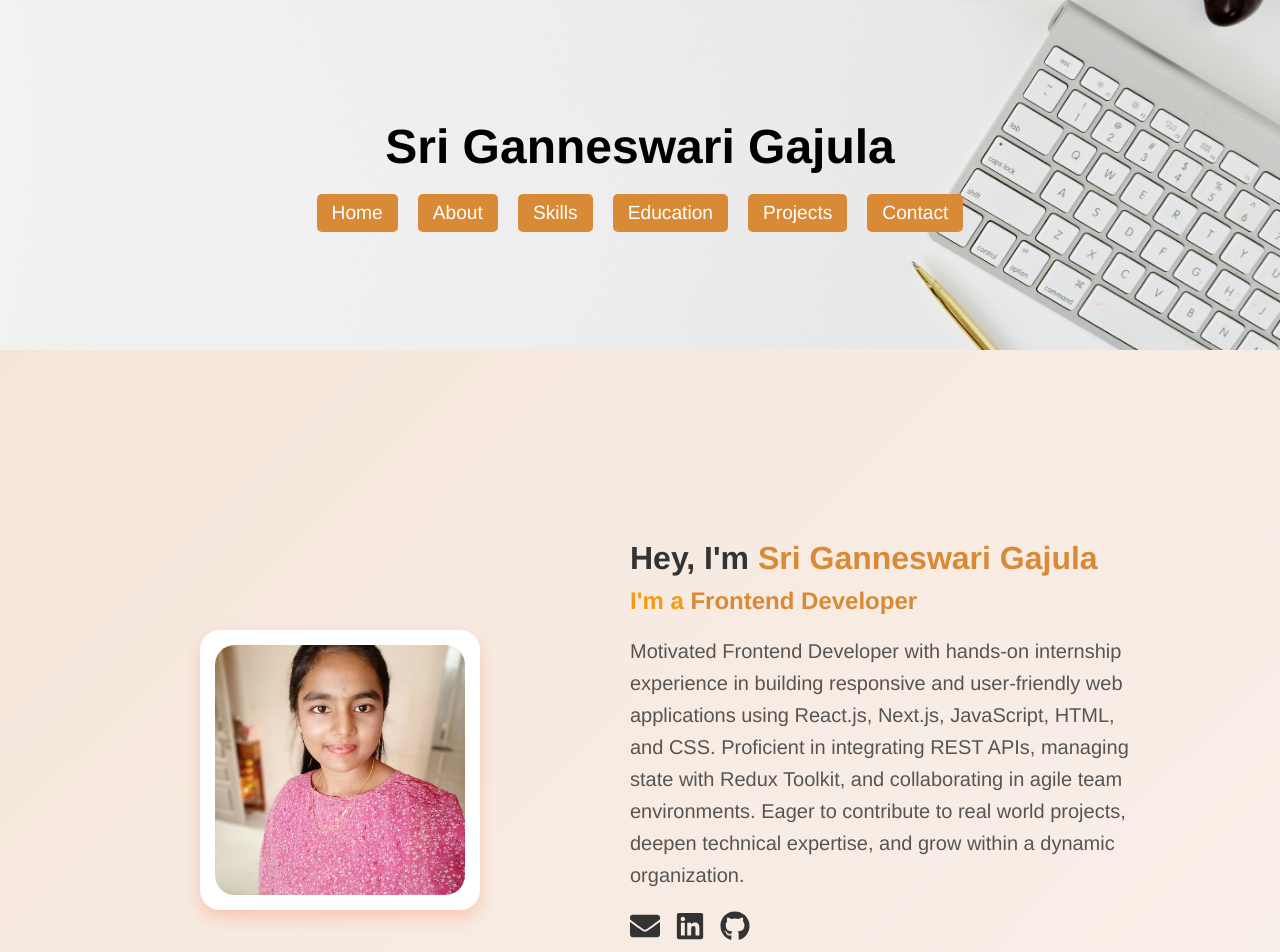
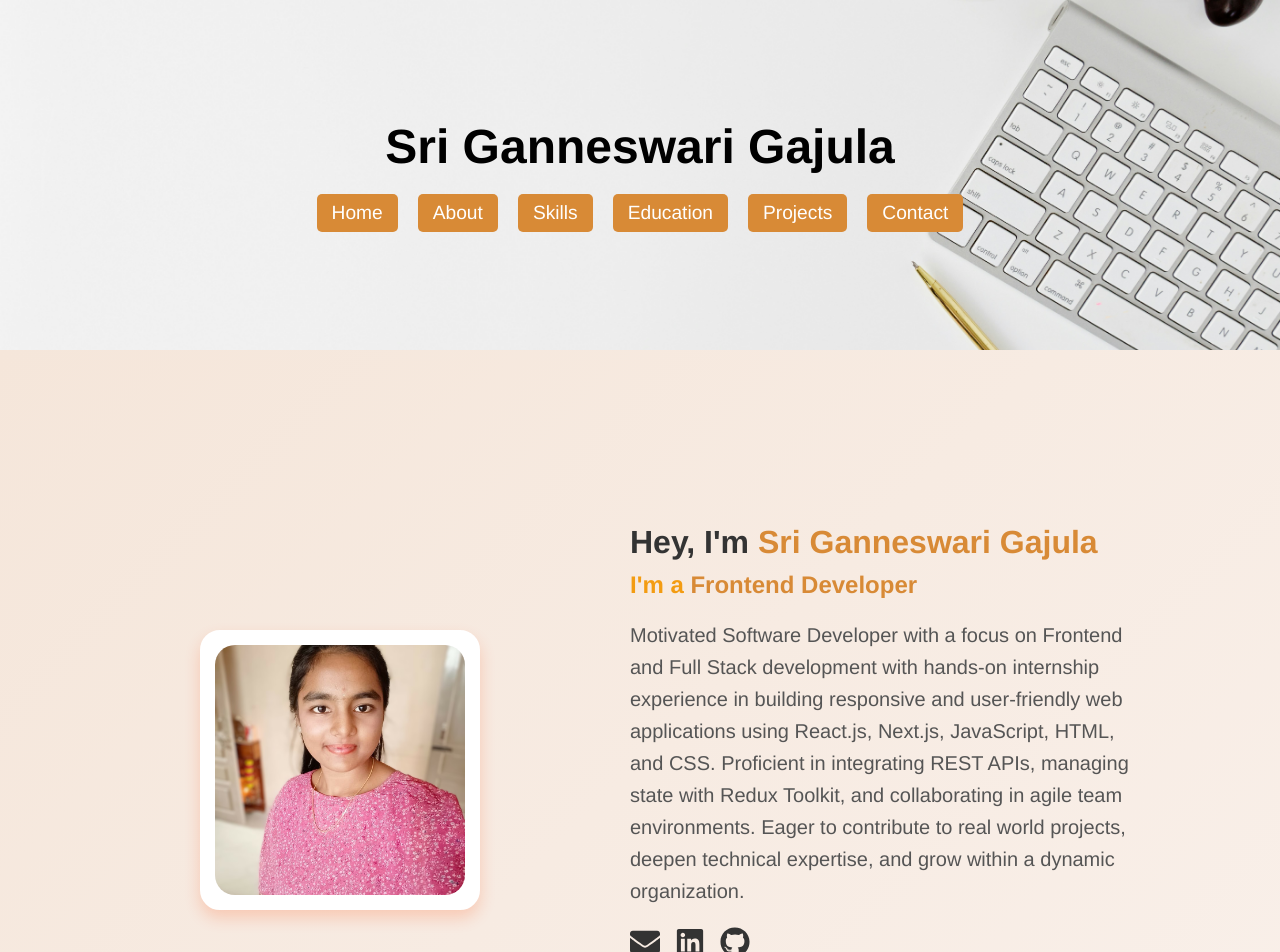
Before and after one commit to Sri-Ganneswari1/portfolio, a Next.js app: page / in a window 1280 px wide. Shown: the top 952 px of the page. Built offline with nearby package versions, Linux system fonts and the light colour scheme.

Commit message:
i did little  changes in home, about components

```diff
--- a/src/app/components/About.tsx
+++ b/src/app/components/About.tsx
@@ -7,7 +7,7 @@ const AboutMe = () => {
             <div className="content-section">
                 <div className="home">
                     <p className="description">
-                        Hello! I&apos;m <span className="name-highlight">Sri Ganneswari Gajula</span>, a motivated Frontend Developer with hands-on internship experience in building responsive and
+                        Hello! I&apos;m <span className="name-highlight">Sri Ganneswari Gajula</span>, a motivated Software Developer with a focus on Frontend and Full Stack development with hands-on internship experience in building responsive and
                         user-friendly web applications using React.js, Next.js, JavaScript, HTML, and CSS. Proficient in
                         integrating REST APIs, managing state with Redux Toolkit, and collaborating in agile team
                         environments. Eager to contribute to real world projects, deepen technical expertise, and grow
--- a/src/app/components/Home.tsx
+++ b/src/app/components/Home.tsx
@@ -11,7 +11,7 @@ const ProfileSection = () => {
                     <h1>Hey, I&apos;m <span className="highlight">Sri Ganneswari Gajula</span></h1>
                     <h2>I&apos;m a <span className="highlight">Frontend Developer</span></h2>
                     <p>
-                        Motivated Frontend Developer with hands-on internship experience in building responsive and
+                        Motivated Software Developer with a focus on Frontend and Full Stack development with hands-on internship experience in building responsive and
                         user-friendly web applications using React.js, Next.js, JavaScript, HTML, and CSS. Proficient in
                         integrating REST APIs, managing state with Redux Toolkit, and collaborating in agile team
                         environments. Eager to contribute to real world projects, deepen technical expertise, and grow
```
